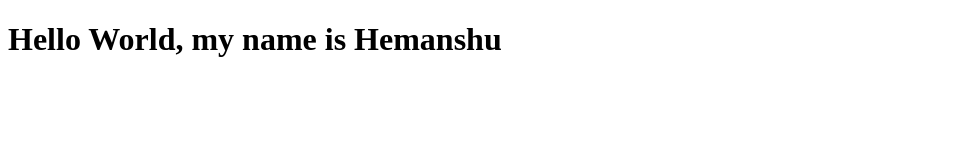
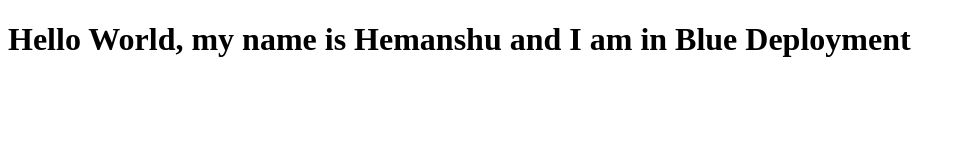
Before and after one commit to arya-hemanshu/CapstoneProject, a plain HTML site: page index.html in a window 1280 px wide. Shown: the whole page, without its empty margins (0-966 px from the left). Drawn offline with Linux system fonts and the light colour scheme.

Commit message:
for blue deployment

```diff
--- a/index.html
+++ b/index.html
@@ -6,6 +6,6 @@
 		</title>
 	</head>
 	<body>
-		<h1>Hello World, my name is Hemanshu</h1>
+		<h1>Hello World, my name is Hemanshu and I am in Blue Deployment</h1>
 	</body>
 </html>
```
